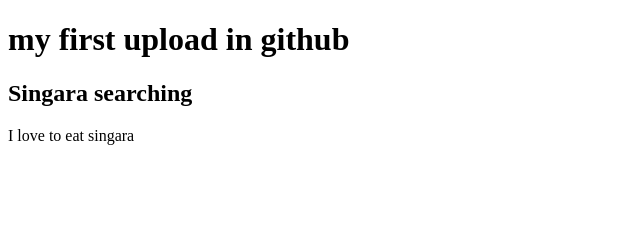
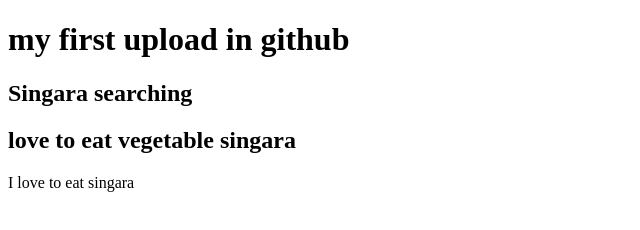
Before and after one commit to robin360/my-first-website, a plain HTML site: page index.html in a window 1280 px wide. Shown: the whole page, without its empty margins (0-640 px from the left). Drawn offline with Linux system fonts and the light colour scheme.

Commit message:
Update index.html

```diff
--- a/index.html
+++ b/index.html
@@ -8,6 +8,7 @@
 <body>
     <h1>my first upload in github</h1>
     <h2>Singara searching</h2>
+    <h2>love to eat vegetable singara</h2>
     <p>I love to eat singara</p>
 </body>
 </html>
```
